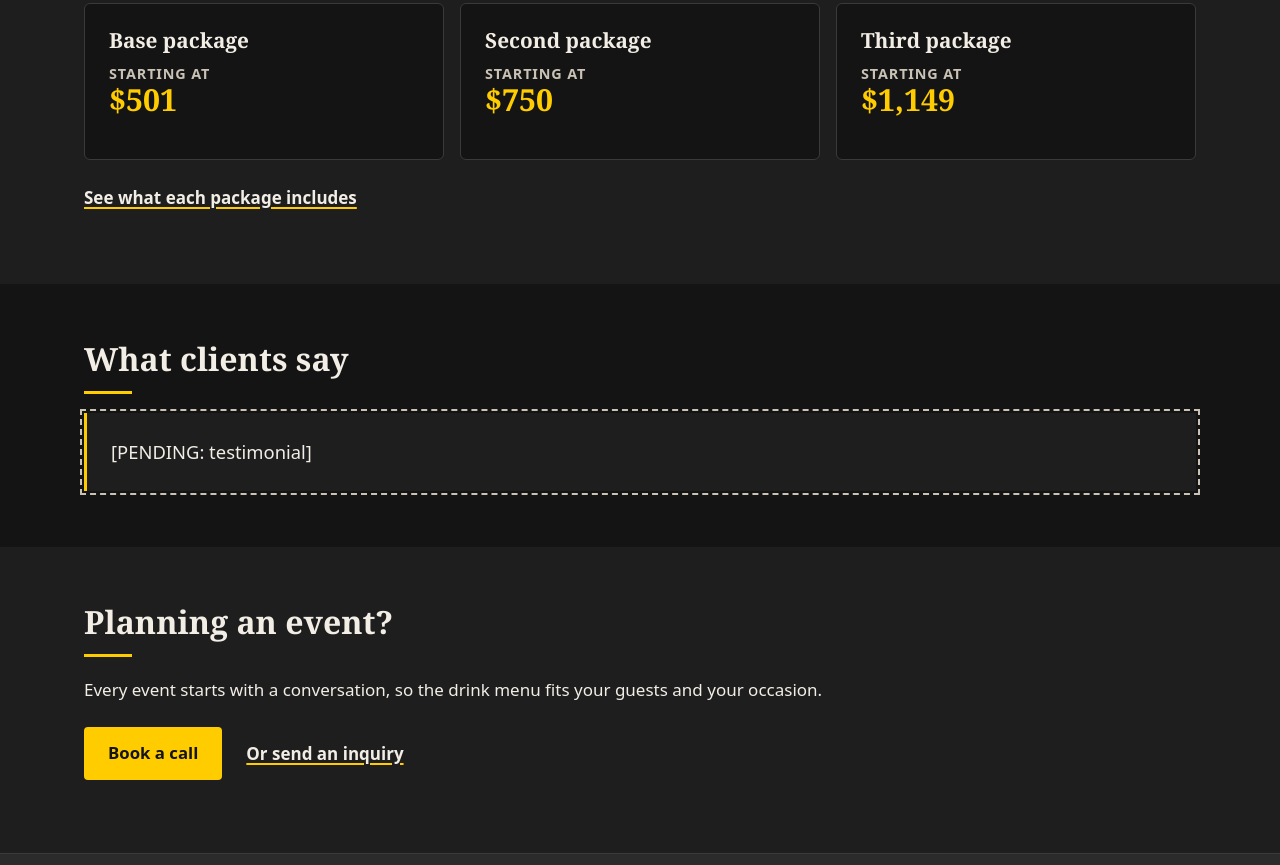
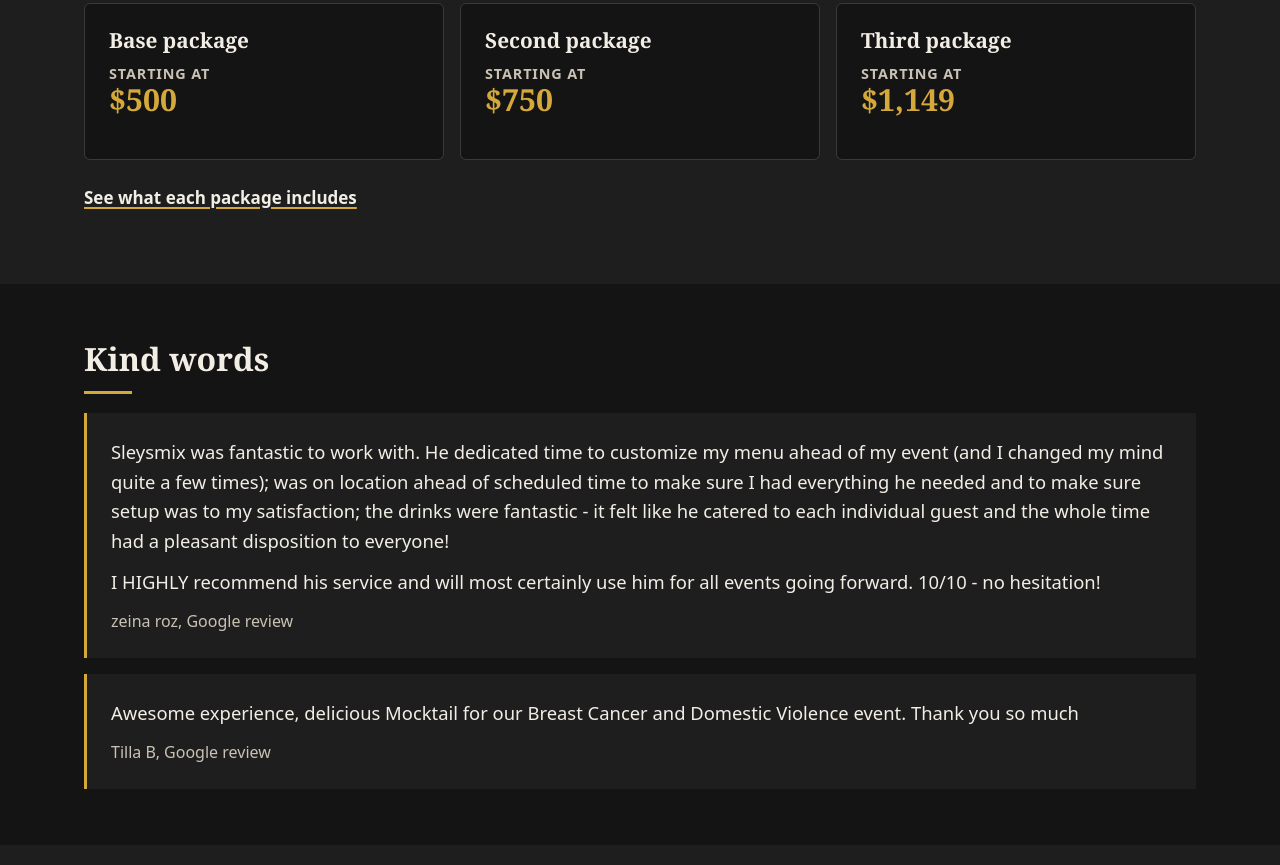
Before and after one commit to sleysmix/sleysmix-site, an Eleventy site: page src/index.njk in a window 1280 px wide. Shown: the part 1195-2060 px from the top of the page. Built offline with nearby package versions, Linux system fonts and the light colour scheme; Eleventy itself is replaced by a stand-in of ours; files that its build step writes are made by us from their sources; files whose address does not match are found by name.

Commit message:
Task 04: Base 500, accent B, bio line, 2 testimonials
Co-Authored-By: Claude Opus 5.5 <noreply@anthropic.com>

```diff
--- a/src/_data/packages.json
+++ b/src/_data/packages.json
@@ -3,7 +3,7 @@
   "packages": [
     {
       "name": "Base",
-      "startingPrice": 501,
+      "startingPrice": 500,
       "features": [
         "Up to 5 hours of service",
         "Basic bar setup and service area",
--- a/src/_data/site.json
+++ b/src/_data/site.json
@@ -8,7 +8,7 @@
   "clientProvides": "Client provides the alcohol (Texas regulations) and venue costs.",
   "audience": ["Corporate events", "Nonprofits and foundations", "Weddings", "Private events"],
   "domain": "[PENDING: domain]",
-  "accentOption": "A",
+  "accentOption": "B",
   "logo": "logo.png",
   "nav": [
     { "label": "Home", "url": "/" },
--- a/src/css/style.css
+++ b/src/css/style.css
@@ -1,6 +1,6 @@
-/* Sleysmix Mobile Bartending. One accent token; Option B is a token swap only. */
+/* Sleysmix Mobile Bartending. One accent token; accent is final (Option B). */
 :root {
-  --accent: #ffcc00;           /* Option A: logo yellow */
+  --accent: #d4a83a;           /* Option B: deeper, softer gold (client choice Nov 7) */
   --bg: #141414;
   --surface: #1e1e1e;
   --panel: #2b2b2b;            /* dark grey behind the logo so the black record edge shows */
@@ -11,7 +11,6 @@
   --font-sans: system-ui, -apple-system, "Segoe UI", Roboto, "Helvetica Neue", Arial, sans-serif;
   --font-serif: ui-serif, Georgia, "Times New Roman", serif;
 }
-:root[data-accent="b"] { --accent: #d4a83a; } /* Option B: deeper, softer gold */
 
 *, *::before, *::after { box-sizing: border-box; }
 html { -webkit-text-size-adjust: 100%; }
@@ -118,6 +117,10 @@ a:hover { text-decoration-thickness: 3px; }
 .facts li { margin-bottom: 0.4rem; }
 
 .testimonial { margin: 0; padding: 1.5rem; border-left: 3px solid var(--accent); background: var(--surface); font-size: 1.15rem; }
+.testimonial + .testimonial { margin-top: 1rem; }
+.testimonial blockquote { margin: 0; }
+.testimonial blockquote p { margin: 0 0 0.75rem; }
+.testimonial figcaption { color: var(--muted); font-size: 1rem; }
 .pending { outline: 2px dashed var(--muted); outline-offset: 2px; }
 
 .about { align-items: start; }
--- a/src/index.njk
+++ b/src/index.njk
@@ -45,8 +45,20 @@ description: Mobile bartending for corporate events, nonprofits, weddings and pr
 
 <section class="section">
   <div class="wrap">
-    <h2>What clients say</h2>
-    <blockquote class="testimonial pending">[PENDING: testimonial]</blockquote>
+    <h2>Kind words</h2>
+    <figure class="testimonial">
+      <blockquote>
+        <p>Sleysmix was fantastic to work with. He dedicated time to customize my menu ahead of my event (and I changed my mind quite a few times); was on location ahead of scheduled time to make sure I had everything he needed and to make sure setup was to my satisfaction; the drinks were fantastic - it felt like he catered to each individual guest and the whole time had a pleasant disposition to everyone!</p>
+        <p>I HIGHLY recommend his service and will most certainly use him for all events going forward. 10/10 - no hesitation!</p>
+      </blockquote>
+      <figcaption>zeina roz, Google review</figcaption>
+    </figure>
+    <figure class="testimonial">
+      <blockquote>
+        <p>Awesome experience, delicious Mocktail for our Breast Cancer and Domestic Violence event. Thank you so much</p>
+      </blockquote>
+      <figcaption>Tilla B, Google review</figcaption>
+    </figure>
   </div>
 </section>
 
```
Also changed, not shown: src/about.md (+1 -1 lines).
